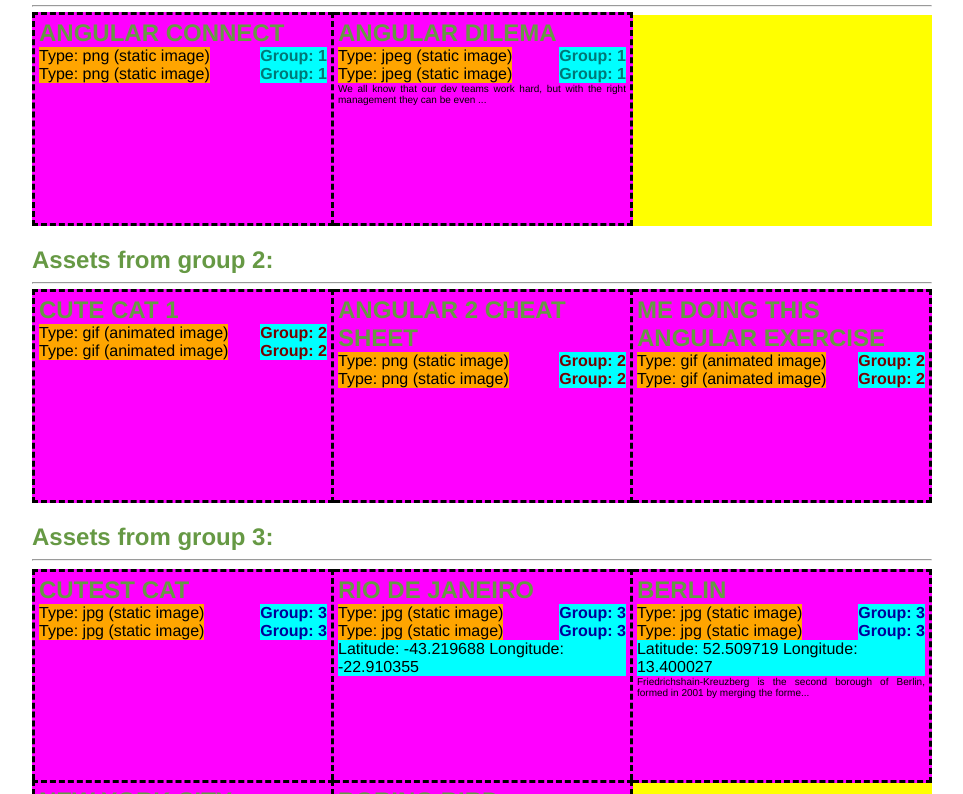
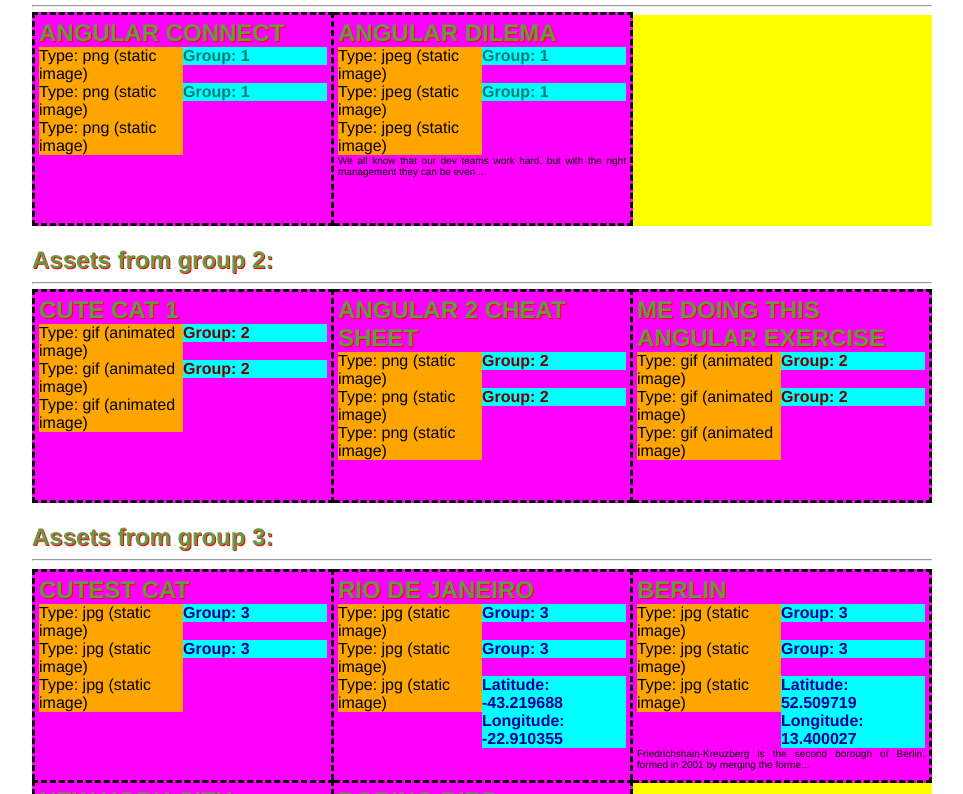
Before and after one commit to dalabarda/angular-asset-grouping-app-exercise, an Angular app: page /events in a window 1280 px wide. Shown: the part 286-1080 px from the top of the page, without its empty margins (158-1121 px from the left). Built offline with nearby package versions, Linux system fonts and the light colour scheme.

Commit message:
3 files modified

```diff
--- a/src/app/ui/assetItem.component.html
+++ b/src/app/ui/assetItem.component.html
@@ -24,7 +24,7 @@
   <!-- Grid class -->
   <ng-container *ngIf="itemClass == 'grid'">
 
-    <div class="testt">
+    <div class="cont">
       <!-- line one -->
       <div class="">
         <span class="left"
@@ -47,14 +47,18 @@
               Group: {{asset?.group_id}}
         </span>
       </div>
-    </div>
-
-    <div class="right">
-      <!--  -->
-      <span *ngIf="asset?.GPSposition" class="location">
-        <span> Latitude: {{asset?.GPSposition?.y}} </span>
-        <span> Longitude: {{asset?.GPSposition?.x}} </span>
-      </span>
+      <!-- line three -->
+      <div class="">
+        <span class="left"
+              [ngSwitch]="asset?.suffix">
+              Type: {{ asset?.suffix }} {{ assetSuffix }}
+        </span>
+        <span class="right" *ngIf="asset?.GPSposition"
+              [ngStyle]="getStartTypeStyle()">
+            <span> Latitude: {{asset?.GPSposition?.y}} </span>
+            <span> Longitude: {{asset?.GPSposition?.x}} </span>
+        </span>
+      </div>
     </div>
 
 
--- a/src/app/ui/assetItem.component.ts
+++ b/src/app/ui/assetItem.component.ts
@@ -26,18 +26,31 @@
 
     .left {
       background-color: orange;
+      width: calc(100% / 2);
       margin: none;
       float: left;
     }
 
     .right {
       background-color: cyan;
+      width: calc(100% / 2);
       float: right;
       margin: none;
+      top: 0px;
     }
 
-    .testt {
+    .cont {
       display: grid;
+    }
+    span {
+      font-size: 12px; /* Some tweener fallback that doesn't look awful */
+      font-size: 1.6vw;
+    }
+
+    @media screen and (min-width: 1000px) {
+      span {
+        font-size: 16px;
+      }
     }
 
   `] // '!important' otherwise, this style will get overridden by another one.
--- a/src/styles.css
+++ b/src/styles.css
@@ -16,6 +16,7 @@
 h2 {
   color: #694;
   margin: 0px;
+  text-shadow: 1px 1px red;
 }
 
 button {
```
